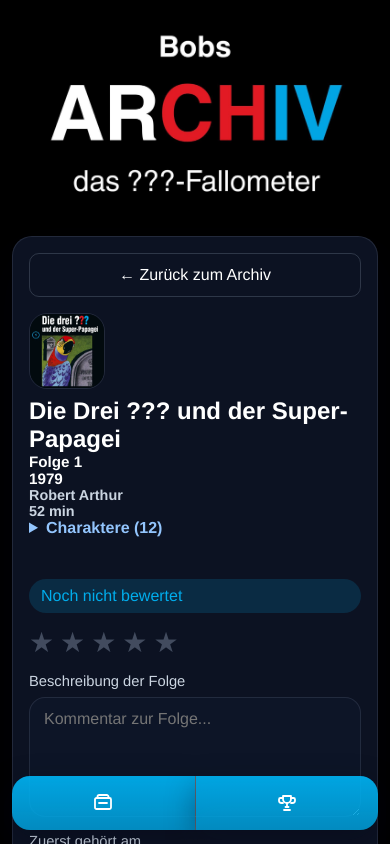
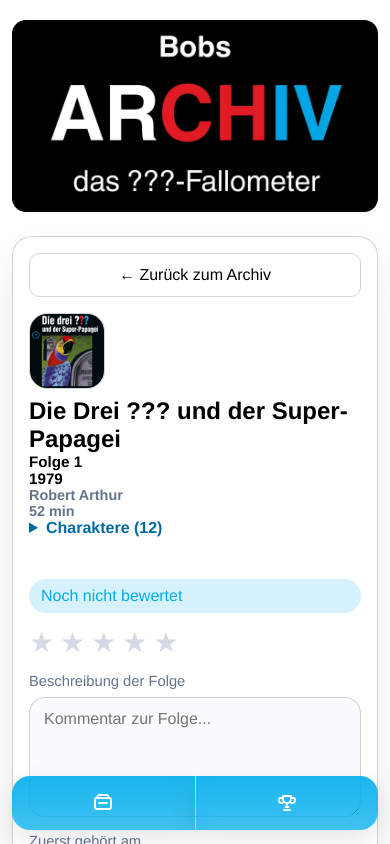
Before and after one commit to danielrieger-lab/bobs-archiv, a React (Vite) app: page / in a window 390 px wide. Both pictures are taken after a click on the button 82 px from the left and 468 px from the top of the page. Shown: the top 844 px of the page. Built offline with nearby package versions, Linux system fonts and the light colour scheme.

Commit message:
feat(PWA): switch entire app to light mode; update colors, backgrounds, and enforce light color-scheme on mobile

```diff
--- a/index.html
+++ b/index.html
@@ -3,9 +3,10 @@
   <head>
     <meta charset="UTF-8" />
     <meta name="viewport" content="width=device-width, initial-scale=1, viewport-fit=cover" />
-    <meta name="theme-color" content="#111827" />
+    <meta name="color-scheme" content="light" />
+    <meta name="theme-color" content="#f3f4f6" />
     <meta name="apple-mobile-web-app-capable" content="yes" />
-    <meta name="apple-mobile-web-app-status-bar-style" content="black-translucent" />
+    <meta name="apple-mobile-web-app-status-bar-style" content="default" />
     <meta name="apple-mobile-web-app-title" content="Bobs Archiv" />
     <link rel="manifest" href="/manifest.webmanifest" />
     <link rel="apple-touch-icon" href="/logo.jpeg" />
--- a/src/styles.css
+++ b/src/styles.css
@@ -1,8 +1,8 @@
 :root {
-  color-scheme: dark;
+  color-scheme: light;
   font-family: Helvetica, Arial, sans-serif;
-  background: #000;
-  color: #fff;
+  background: #fff;
+  color: #000;
   -webkit-text-size-adjust: 100%;
 }
 
@@ -20,8 +20,8 @@
 body {
   min-height: 100vh;
   min-height: 100dvh;
-  background: #000;
-  color: #fff;
+  background: #fff;
+  color: #000;
   overflow-x: hidden;
   -webkit-font-smoothing: antialiased;
   text-rendering: optimizeLegibility;
@@ -114,12 +114,12 @@
 }
 
 .panel {
-  background: rgba(15, 23, 42, 0.82);
-  border: 1px solid rgba(148, 163, 184, 0.16);
+  background: rgba(255, 255, 255, 0.95);
+  border: 1px solid rgba(100, 116, 139, 0.3);
   border-radius: 24px;
   padding: 18px;
   backdrop-filter: blur(16px);
-  box-shadow: 0 20px 50px rgba(2, 6, 23, 0.35);
+  box-shadow: 0 20px 50px rgba(0, 0, 0, 0.08);
 }
 
 .panel-header {
@@ -142,7 +142,7 @@
 }
 
 .archive-search span {
-  color: #cbd5e1;
+  color: #64748b;
   font-size: 0.92rem;
 }
 
@@ -150,9 +150,9 @@
   width: 100%;
   min-height: 44px;
   border-radius: 14px;
-  border: 1px solid rgba(148, 163, 184, 0.16);
-  background: rgba(15, 23, 42, 0.72);
-  color: #e5e7eb;
+  border: 1px solid rgba(100, 116, 139, 0.3);
+  background: rgba(248, 250, 252, 0.8);
+  color: #1e293b;
   padding: 12px 14px;
 }
 
@@ -172,15 +172,15 @@
 
 .empty-state {
   margin: 0;
-  color: #cbd5e1;
+  color: #64748b;
 }
 
 .backup-tools {
   margin-top: 12px;
   padding: 14px;
   border-radius: 16px;
-  border: 1px solid rgba(148, 163, 184, 0.18);
-  background: rgba(15, 23, 42, 0.62);
+  border: 1px solid rgba(100, 116, 139, 0.3);
+  background: rgba(248, 250, 252, 0.6);
   display: grid;
   gap: 10px;
 }
@@ -191,7 +191,7 @@
 }
 
 .backup-tools p {
-  color: #cbd5e1;
+  color: #64748b;
   font-size: 0.92rem;
 }
 
@@ -203,26 +203,27 @@
 
 .backup-button {
   min-height: 44px;
-  border: 1px solid rgba(0, 173, 236, 0.4);
+  border: 1px solid rgba(0, 173, 236, 0.6);
   border-radius: 12px;
-  background: rgba(0, 173, 236, 0.2);
-  color: #fff;
+  background: rgba(0, 173, 236, 0.15);
+  color: #0369a1;
   font-weight: 600;
   padding: 10px 12px;
 }
 
 .backup-button-secondary {
-  border-color: rgba(148, 163, 184, 0.3);
-  background: rgba(148, 163, 184, 0.12);
+  border-color: rgba(100, 116, 139, 0.4);
+  background: rgba(100, 116, 139, 0.1);
+  color: #475569;
 }
 
 .backup-message {
-  color: #93c5fd;
+  color: #0369a1;
   font-size: 0.88rem;
 }
 
 .backup-message-error {
-  color: #fca5a5;
+  color: #dc2626;
 }
 
 .sr-only {
@@ -256,8 +257,8 @@
   align-items: center;
   padding: 16px;
   border-radius: 20px;
-  border: 1px solid rgba(148, 163, 184, 0.16);
-  background: linear-gradient(180deg, rgba(15, 23, 42, 0.92), rgba(15, 23, 42, 0.74));
+  border: 1px solid rgba(100, 116, 139, 0.3);
+  background: linear-gradient(180deg, rgba(248, 250, 252, 0.95), rgba(248, 250, 252, 0.9));
 }
 
 .heard-chart {
@@ -276,8 +277,8 @@
   position: absolute;
   inset: 18px;
   border-radius: 50%;
-  background: rgba(15, 23, 42, 0.98);
-  border: 1px solid rgba(148, 163, 184, 0.16);
+  background: rgba(255, 255, 255, 0.98);
+  border: 1px solid rgba(100, 116, 139, 0.3);
 }
 
 .heard-chart-center {
@@ -290,14 +291,14 @@
 }
 
 .heard-chart-number {
-  color: #fff;
+  color: #000;
   font-size: 2rem;
   font-weight: 800;
   line-height: 1;
 }
 
 .heard-chart-text {
-  color: #cbd5e1;
+  color: #64748b;
   font-size: 0.72rem;
   font-weight: 700;
   text-transform: uppercase;
@@ -320,7 +321,7 @@
 }
 
 .heard-chart-copy p {
-  color: #cbd5e1;
+  color: #64748b;
 }
 
 .cards {
@@ -336,15 +337,15 @@
   width: 100%;
   padding: 10px;
   min-height: 96px;
-  border: 1px solid rgba(148, 163, 184, 0.14);
+  border: 1px solid rgba(100, 116, 139, 0.2);
   border-radius: 18px;
-  background: rgba(30, 41, 59, 0.65);
+  background: rgba(248, 250, 252, 0.5);
   color: inherit;
 }
 
 .play-card.active {
-  border-color: rgba(0, 173, 236, 0.7);
-  box-shadow: 0 0 0 1px rgba(0, 173, 236, 0.2) inset;
+  border-color: rgba(0, 173, 236, 0.8);
+  box-shadow: 0 0 0 2px rgba(0, 173, 236, 0.3) inset;
 }
 
 .cover-image {
@@ -356,7 +357,7 @@
 }
 
 .cover-image.unrated {
-  filter: grayscale(100%);
+  filter: grayscale(100%) opacity(0.6);
 }
 
 .detail-header {
@@ -371,7 +372,7 @@
 .detail-episode-number,
 .detail-year {
   margin: 0;
-  color: #fff;
+  color: #000;
   font-size: 0.95rem;
   font-weight: 700;
 }
@@ -379,7 +380,7 @@
 .detail-author,
 .detail-duration {
   margin: 4px 0 0 0;
-  color: #cbd5e1;
+  color: #64748b;
   font-size: 0.9rem;
   font-weight: 600;
 }
@@ -389,7 +390,7 @@
   height: 96px;
   object-fit: cover;
   border-radius: 18px;
-  border: 1px solid rgba(148, 163, 184, 0.16);
+  border: 1px solid rgba(100, 116, 139, 0.3);
   flex-shrink: 0;
 }
 
@@ -397,10 +398,10 @@
   align-self: flex-start;
   min-height: 44px;
   padding: 6px 10px;
-  border: 1px solid rgba(148, 163, 184, 0.25);
+  border: 1px solid rgba(100, 116, 139, 0.3);
   border-radius: 10px;
   background: transparent;
-  color: #fff;
+  color: #000;
 }
 
 .rating-badge {
@@ -443,7 +444,7 @@
 }
 
 .field span {
-  color: #cbd5e1;
+  color: #64748b;
   font-size: 0.92rem;
 }
 
@@ -455,7 +456,7 @@
 
 .rating-star {
   border: 0;
-  background: rgba(255, 255, 255, 0.08);
+  background: rgba(100, 116, 139, 0.1);
   border-radius: 10px;
   padding: 4px;
   line-height: 0;
@@ -468,18 +469,19 @@
   width: 24px;
   height: 24px;
   display: block;
-  -webkit-filter: brightness(0) invert(1);
-  filter: brightness(0) invert(1);
+  -webkit-filter: none;
+  filter: none;
 }
 
 .bobcast-icon {
   -webkit-filter: none;
   filter: none;
+  opacity: 1;
 }
 
 .toggle-icon-button {
   border: 0;
-  background: rgba(255, 255, 255, 0.08);
+  background: rgba(100, 116, 139, 0.1);
   border-radius: 10px;
   padding: 6px;
   margin: 0 6px 0 0;
@@ -512,9 +514,9 @@
 textarea {
   width: 100%;
   border-radius: 16px;
-  border: 1px solid rgba(148, 163, 184, 0.16);
-  background: rgba(15, 23, 42, 0.72);
-  color: #e5e7eb;
+  border: 1px solid rgba(100, 116, 139, 0.3);
+  background: rgba(248, 250, 252, 0.8);
+  color: #1e293b;
   padding: 12px 14px;
 }
 
@@ -560,7 +562,7 @@
 
 .detail-cast summary {
   cursor: pointer;
-  color: #93c5fd;
+  color: #0369a1;
   font-weight: 700;
 }
 
@@ -576,9 +578,9 @@
   gap: 6px;
   padding: 8px 10px;
   border-radius: 999px;
-  border: 1px solid rgba(148, 163, 184, 0.18);
-  background: rgba(148, 163, 184, 0.1);
-  color: #e5e7eb;
+  border: 1px solid rgba(100, 116, 139, 0.3);
+  background: rgba(100, 116, 139, 0.1);
+  color: #334155;
   font-size: 0.86rem;
 }
 
@@ -637,11 +639,11 @@
   height: 82px;
   object-fit: cover;
   border-radius: 18px;
-  border: 1px solid rgba(148, 163, 184, 0.16);
+  border: 1px solid rgba(100, 116, 139, 0.3);
 }
 
 .podium-placeholder {
-  background: rgba(148, 163, 184, 0.12);
+  background: rgba(100, 116, 139, 0.1);
 }
 
 .podium-step {
@@ -652,14 +654,14 @@
   justify-content: center;
   padding: 12px 10px;
   border-radius: 18px 18px 12px 12px;
-  background: linear-gradient(180deg, rgba(0, 173, 236, 0.7), rgba(0, 173, 236, 0.28));
+  background: linear-gradient(180deg, rgba(0, 173, 236, 0.15), rgba(0, 173, 236, 0.08));
 }
 
 .podium-rank {
   margin: 0;
   font-size: 0.9rem;
   font-weight: 700;
-  color: #fff;
+  color: #0369a1;
 }
 
 .top-flop-grid {
@@ -688,7 +690,7 @@
 
 .top-flop-label,
 .scary-title {
-  color: #fff;
+  color: #000;
   font-weight: 700;
 }
 
@@ -697,7 +699,7 @@
   height: 80px;
   object-fit: cover;
   border-radius: 14px;
-  border: 1px solid rgba(148, 163, 184, 0.16);
+  border: 1px solid rgba(100, 116, 139, 0.3);
 }
 
 .top-flop-average-icon {
@@ -706,9 +708,9 @@
   border-radius: 999px;
   display: grid;
   place-items: center;
-  border: 1px solid rgba(148, 163, 184, 0.2);
-  background: rgba(148, 163, 184, 0.08);
-  color: #fff;
+  border: 1px solid rgba(100, 116, 139, 0.3);
+  background: rgba(100, 116, 139, 0.1);
+  color: #000;
 }
 
 .top-flop-mean-symbol {
@@ -718,19 +720,19 @@
 }
 
 .top-flop-title {
-  color: #fff;
+  color: #000;
   font-weight: 700;
 }
 
 .top-flop-score {
-  color: #cbd5e1;
+  color: #64748b;
   font-weight: 700;
   font-size: 0.95rem;
 }
 
 .top-flop-empty {
   margin: 0;
-  color: #cbd5e1;
+  color: #64748b;
 }
 
 .ranking-list {
@@ -745,8 +747,8 @@
   align-items: center;
   padding: 8px 10px;
   border-radius: 14px;
-  border: 1px solid rgba(148, 163, 184, 0.12);
-  background: rgba(15, 23, 42, 0.6);
+  border: 1px solid rgba(100, 116, 139, 0.2);
+  background: rgba(248, 250, 252, 0.5);
 }
 
 .ranking-position {
@@ -763,7 +765,7 @@
 
 .ranking-title {
   min-width: 0;
-  color: #fff;
+  color: #000;
   font-weight: 600;
 }
 
@@ -778,7 +780,7 @@
   }
 
 .ranking-score {
-  color: #cbd5e1;
+  color: #64748b;
   font-weight: 700;
   white-space: nowrap;
 }
@@ -815,12 +817,12 @@
   min-width: 0;
   min-height: 56px;
   border: 0;
-  background: linear-gradient(180deg, rgba(0, 173, 236, 0.95), rgba(0, 173, 236, 0.78));
+  background: linear-gradient(180deg, rgba(0, 173, 236, 0.9), rgba(0, 173, 236, 0.75));
   color: #fff;
   display: inline-flex;
   align-items: center;
   justify-content: center;
-  box-shadow: 0 10px 30px rgba(2, 6, 23, 0.35);
+  box-shadow: 0 10px 30px rgba(0, 0, 0, 0.1);
 }
 
 .beam-button-left {
@@ -834,7 +836,7 @@
 .beam-divider {
   width: 1px;
   align-self: stretch;
-  background: rgba(255, 255, 255, 0.35);
+  background: rgba(0, 0, 0, 0.15);
 }
 
 .beam-icon {
```
Also changed, not shown: src/App.tsx (+3 -25 lines).
